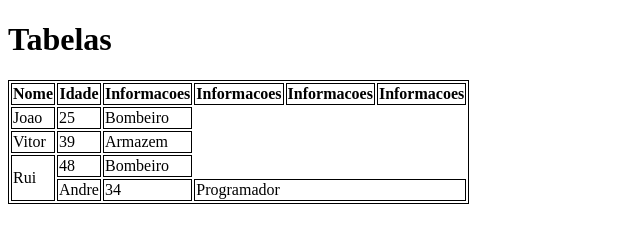
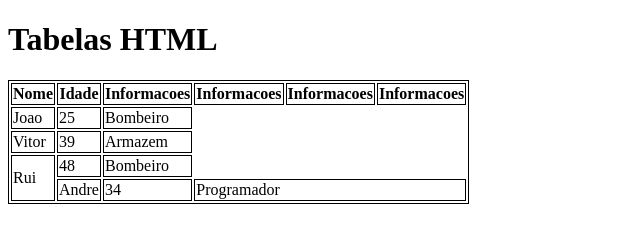
Before and after one commit to vitorwa5/aula-tabela, a plain HTML site: page index.html in a window 1280 px wide. Shown: the whole page, without its empty margins (0-640 px from the left). Drawn offline with Linux system fonts and the light colour scheme.

Commit message:
modei o h1

```diff
--- a/index.html
+++ b/index.html
@@ -18,7 +18,7 @@
 
 <body>
 
-    <h1>Tabelas</h1>
+    <h1>Tabelas HTML</h1>
 
     <table>
         <thead>
```
